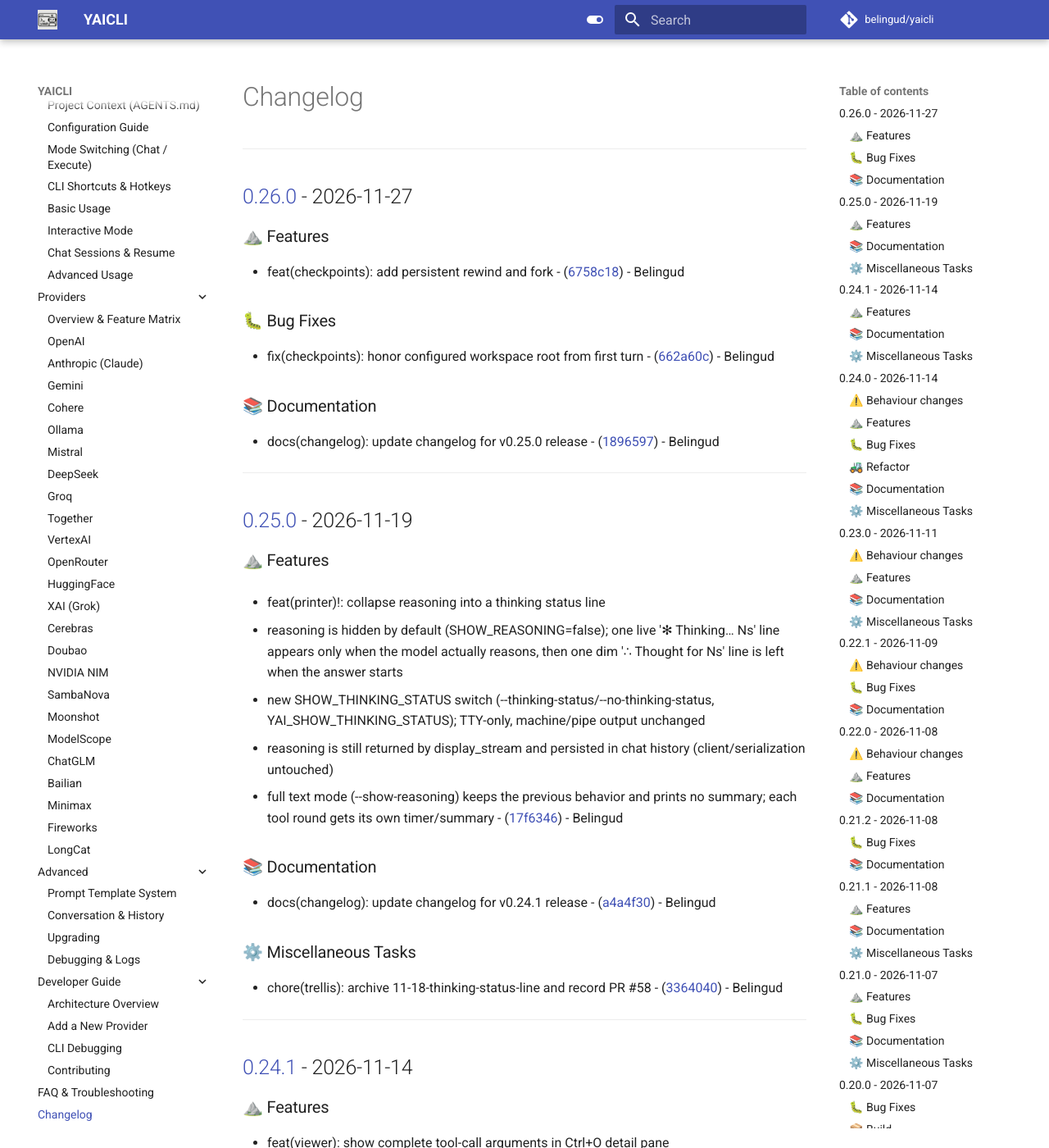
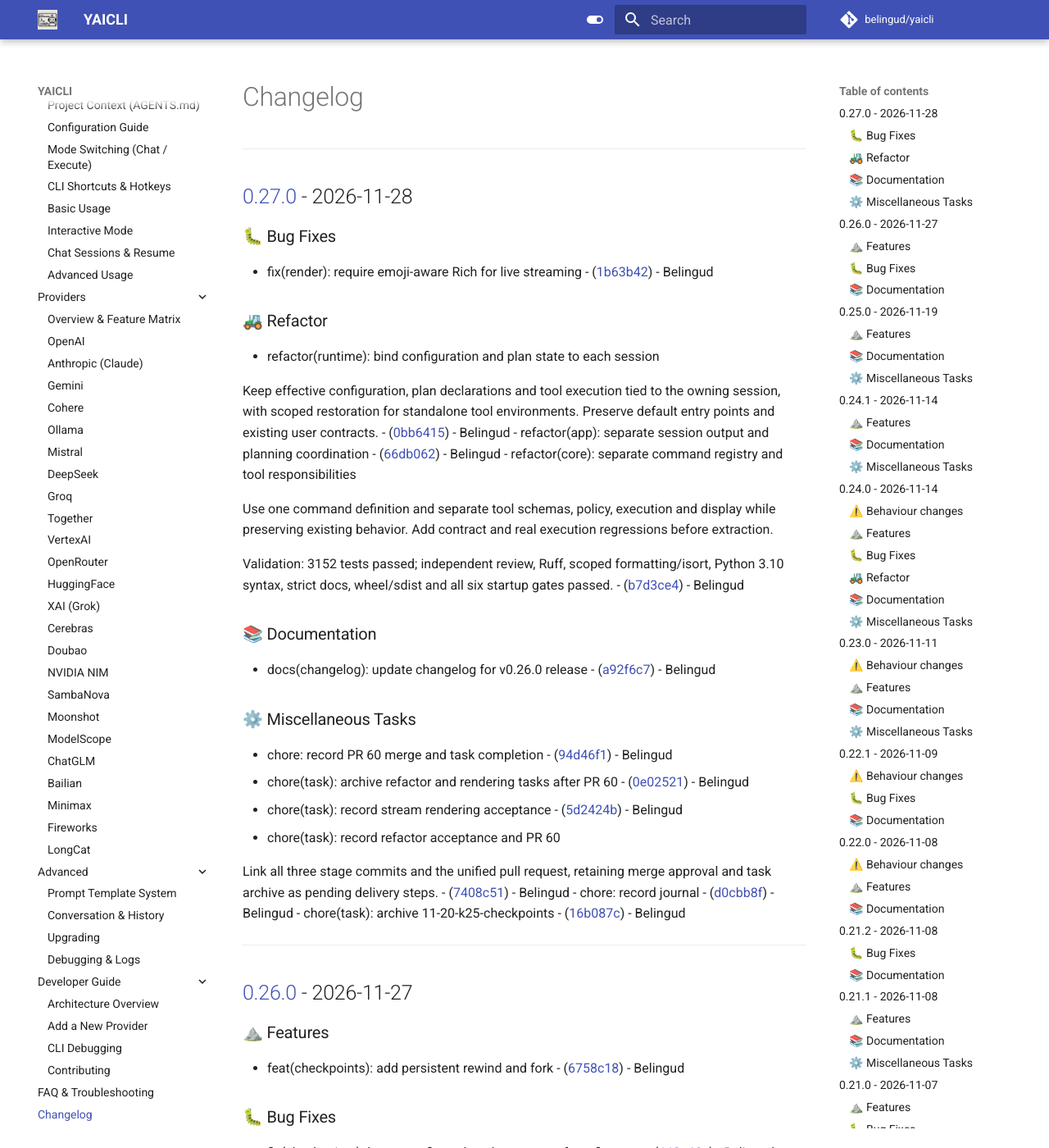
Before and after one commit to belingud/yaicli, an MkDocs documentation site: the page built from docs/changelog.md, in a window 1280 px wide and 1400 px high. Shown: the whole window at 82% size. Built offline with MkDocs 1.6.1 and Material for MkDocs 9.7.7, drawn with Linux system fonts in a browser that asks for light colours; comment, search, counter and statistics services are not loaded.

Commit message:
docs(changelog): update changelog for v0.27.0 release

```diff
--- a/docs/changelog.md
+++ b/docs/changelog.md
@@ -1,3 +1,38 @@
+
+---
+## [0.27.0](https://github.com/belingud/yaicli/compare/v0.26.0..v0.27.0) - 2026-11-28
+
+### 🐛 Bug Fixes
+
+- fix(render): require emoji-aware Rich for live streaming - ([1b63b42](https://github.com/belingud/yaicli/commit/1b63b424142c12cb3371755f872ceb6dc31b38b7)) - Belingud
+
+### 🚜 Refactor
+
+- refactor(runtime): bind configuration and plan state to each session
+
+Keep effective configuration, plan declarations and tool execution tied to the owning session, with scoped restoration for standalone tool environments. Preserve default entry points and existing user contracts. - ([0bb6415](https://github.com/belingud/yaicli/commit/0bb64158dfe1c1744cda4fed1b73d971ab0cef48)) - Belingud
+- refactor(app): separate session output and planning coordination - ([66db062](https://github.com/belingud/yaicli/commit/66db0625e6b559f97509760c06e842f774eb8b9c)) - Belingud
+- refactor(core): separate command registry and tool responsibilities
+
+Use one command definition and separate tool schemas, policy, execution and display while preserving existing behavior. Add contract and real execution regressions before extraction.
+
+Validation: 3152 tests passed; independent review, Ruff, scoped formatting/isort, Python 3.10 syntax, strict docs, wheel/sdist and all six startup gates passed. - ([b7d3ce4](https://github.com/belingud/yaicli/commit/b7d3ce41d6c9050e03b7a35e3764d4d2c2181470)) - Belingud
+
+### 📚 Documentation
+
+- docs(changelog): update changelog for v0.26.0 release - ([a92f6c7](https://github.com/belingud/yaicli/commit/a92f6c738715a0156336969ce1b40a5705a85cd6)) - Belingud
+
+### ⚙️ Miscellaneous Tasks
+
+- chore: record PR 60 merge and task completion - ([94d46f1](https://github.com/belingud/yaicli/commit/94d46f19091d85dc09ed326b9474d28e4f31ac4c)) - Belingud
+- chore(task): archive refactor and rendering tasks after PR 60 - ([0e02521](https://github.com/belingud/yaicli/commit/0e025212c9c9f753b55a25fe7310764edceeffef)) - Belingud
+- chore(task): record stream rendering acceptance - ([5d2424b](https://github.com/belingud/yaicli/commit/5d2424bb8e0288625c851ad72a83734a4052b604)) - Belingud
+- chore(task): record refactor acceptance and PR 60
+
+Link all three stage commits and the unified pull request, retaining merge approval and task archive as pending delivery steps. - ([7408c51](https://github.com/belingud/yaicli/commit/7408c51e583e46e11a1980a4b3f5cc1c49ab3be0)) - Belingud
+- chore: record journal - ([d0cbb8f](https://github.com/belingud/yaicli/commit/d0cbb8f29b69c9429262b83be4daba2cf6e2bf2f)) - Belingud
+- chore(task): archive 11-20-k25-checkpoints - ([16b087c](https://github.com/belingud/yaicli/commit/16b087c9b5725b48e6c817a350ca59a8113a07ac)) - Belingud
+
 
 ---
 ## [0.26.0](https://github.com/belingud/yaicli/compare/v0.25.0..v0.26.0) - 2026-11-27
```
Also changed, not shown: CHANGELOG.md (+35 -0 lines).
